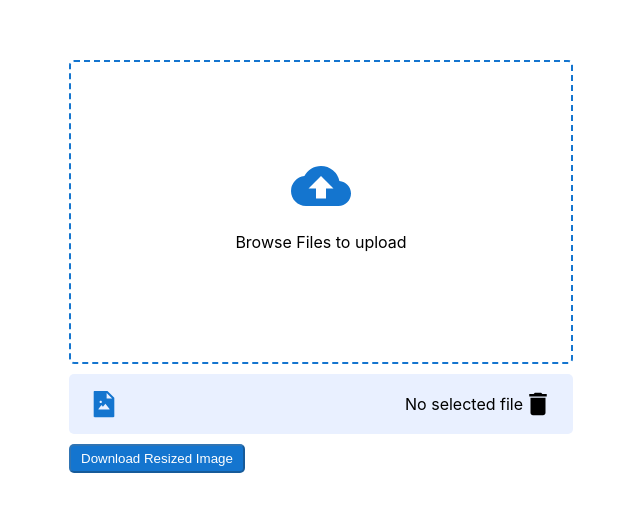
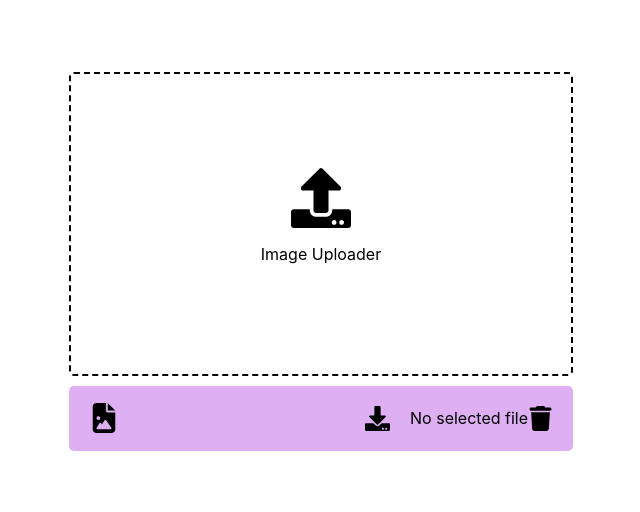
Before and after one commit to SumeyraSeyma/React-online-image-sizer, a React (Create React App) app in the folder onlineimagesizer/: page / in a window 1280 px wide. Shown: the part 134-646 px from the top of the page, without its empty margins (79-719 px from the left). Built offline with nearby package versions, Linux system fonts and the light colour scheme.

Commit message:
checking file type

```diff
--- a/onlineimagesizer/package.json
+++ b/onlineimagesizer/package.json
@@ -9,6 +9,7 @@
     "data-compression": "^1.0.2",
     "react": "^18.3.1",
     "react-dom": "^18.3.1",
+    "react-icons": "^5.3.0",
     "react-scripts": "5.0.1",
     "react-toastify": "^10.0.5",
     "web-vitals": "^2.1.4"
--- a/onlineimagesizer/src/components/Uploader/Uploader.css
+++ b/onlineimagesizer/src/components/Uploader/Uploader.css
@@ -3,7 +3,7 @@ form{
     flex-direction: column;
     align-items: center;
     justify-content: center;
-    border: 2px dashed #1475cf;
+    border: 2px dashed;
     height: 300px;
     width: 500px;
     cursor: pointer;
@@ -17,7 +17,7 @@ form{
     align-items: center;
     padding: 15px 20px;
     border-radius: 5px;
-    background-color: #e9f0ff;
+    background-color: #deaff3;
 }
 
 .upload-content{
@@ -26,9 +26,8 @@ form{
 }
 
 .download-button{
-    background-color: #1475cf;
-    color: white;
     padding: 5px 10px;
     border-radius: 5px;
     cursor: pointer;
+    margin-right: 10px;
 }
--- a/onlineimagesizer/src/components/Uploader/Uploader.js
+++ b/onlineimagesizer/src/components/Uploader/Uploader.js
@@ -1,10 +1,11 @@
 import React,{useState,useEffect,useRef} from 'react'
 import './Uploader.css'
-import { MdCloudUpload,MdDelete } from 'react-icons/md'
-import {AiFillFileImage} from 'react-icons/ai'
 import { toast } from 'react-toastify';
 import 'react-toastify/dist/ReactToastify.css';
-import { encode, decode } from 'data-compression'
+import { FaDownload } from 'react-icons/fa';
+import { FaUpload } from "react-icons/fa";
+import { FaFileImage } from "react-icons/fa6";
+import { FaTrash } from "react-icons/fa6";
 
 
 function Uploader() {
@@ -57,6 +58,8 @@ function Uploader() {
 
 
 
+
+
     const handleDelete = () => {
         if (image) {
             setImage(null);
@@ -68,6 +71,16 @@ function Uploader() {
             if (canvas) {
                 const ctx = canvas.getContext('2d');
                 ctx.clearRect(0, 0, canvas.width, canvas.height);
+
+                toast.warn('Image deleted successfully!', {
+                    position: 'bottom-right',
+                    autoClose: 2000,
+                    hideProgressBar: false,
+                    closeOnClick: true,
+                    pauseOnHover: true,
+                    draggable: true,
+                    progress: undefined,
+                });
             }
         } else {
             setIsDisabled(true);
@@ -85,7 +98,8 @@ function Uploader() {
 
     const downloadImage = () => {
         const canvas = canvasRef.current;
-        if (image && canvas) {
+        if (canvas && canvas.width > 0 && canvas.height > 0) {
+            console.log(canvas.width,canvas.height)
             const link = document.createElement('a');
             link.href = canvas.toDataURL('image/png');
             link.download = `${fileName}-resized.png`;
@@ -123,9 +137,45 @@ function Uploader() {
         hidden
         onChange={({target:{files}})=>{
             if (files && files[0]) {
-                setFileName(files[0].name);
-                setImage(URL.createObjectURL(files[0]));
-                setIsDisabled(false);
+                const file = files[0];
+
+                //Dosyanın image olup olmadığını kontrol etme
+                if (file.type.startsWith('image/')) {
+                    const reader = new FileReader();
+                    reader.onload = (e) => {
+                        setImage(e.target.result);
+                        setFileName(file.name);
+                        setIsDisabled(true);
+
+                        toast.success('Image uploaded successfully!', {
+                            position: 'bottom-right',
+                            autoClose: 2000,
+                            hideProgressBar: false,
+                            closeOnClick: true,
+                            pauseOnHover: true,
+                            draggable: true,
+                            progress: undefined,
+                        });
+                    };
+                    reader.readAsDataURL(file);
+                } else {
+                    toast.error('Invalid file type. Please select an image file.', {
+                        position: 'bottom-right',
+                        autoClose: 2000,
+                        hideProgressBar: false,
+                        closeOnClick: true,
+                        pauseOnHover: true,
+                        draggable: true,
+                        progress: undefined,
+                    });
+
+                    setFileName('No selected file');
+                    setIsDisabled(false);
+                    setImage(null);
+
+                }
+
+
             }
         }}
         />
@@ -134,19 +184,22 @@ function Uploader() {
         <canvas ref={canvasRef} style={{ maxWidth: '100%', maxHeight: '100%' }} />
         ):(
         <>
-        <MdCloudUpload color='#1475cf' size={60}/>
-        <p>Browse Files to upload</p>
+        <FaUpload  size={60}/>
+        <p>Image Uploader</p>
         </>
         )}
 
         </form>
 
         <section className='uploaded-row'>
-            <AiFillFileImage color='#1475cf' size={30}/>
+            <FaFileImage  size={30}/>
             <span className='upload-content'>
+            <>
+            <FaDownload onClick={downloadImage} size={25} disabled={!image} className="download-button"/>
+            </>
                 {fileName}
-                <MdDelete
-                size={30}
+                <FaTrash
+                size={25}
                 style={{cursor: !isDisabled ? 'not-allowed' : 'pointer',}}
                 onClick={()=>handleDelete()}
 
@@ -154,9 +207,6 @@ function Uploader() {
             </span>
         </section>
 
-        <button onClick={downloadImage} disabled={!image} className="download-button">
-                Download Resized Image
-        </button>
 
 
     </main>
```
Also changed, not shown: 2 other files (tests, documents, lock files or other folders).
